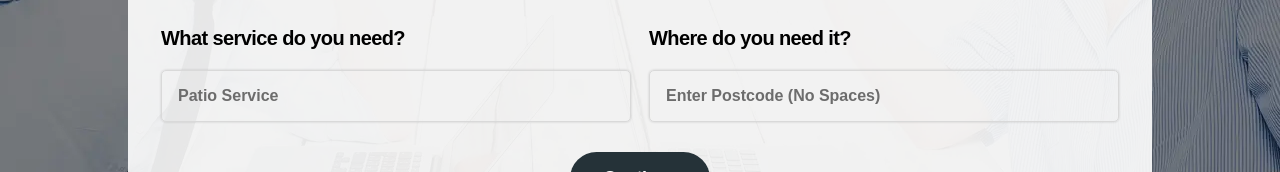
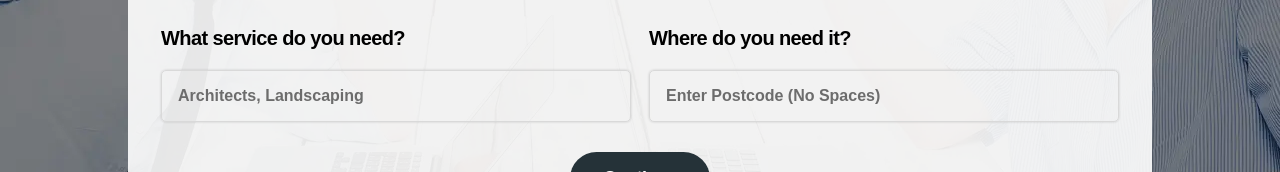
Before and after one commit to pushpesh-zuzu/localists-prelogin-nextjs, a Next.js app: page /how-it-works-for-customers in a window 1280 px wide. Shown: the part 413-585 px from the top of the page. Built offline with nearby package versions, Linux system fonts and the light colour scheme.

Commit message:
placeholder change

```diff
--- a/src/app/component/HowItWorks/HeroSection/HeroSection.jsx
+++ b/src/app/component/HowItWorks/HeroSection/HeroSection.jsx
@@ -136,7 +136,7 @@ export default function HeroSection() {
                       id="service"
                       type="text"
                       className="font-[Arial] font-bold !text-black border border-[#D9D9D9] rounded-[5px] pl-[16px] pr-[22px] pt-[13px] pb-[13px] w-full shadow-[0_0_2px_0.5px_rgba(0,0,0,0.10)]"
-                      placeholder="Patio Service"
+                      placeholder="Architects, Landscaping"
                       value={service}
                       onChange={(e) => {
                         setService(e.target.value);
```
